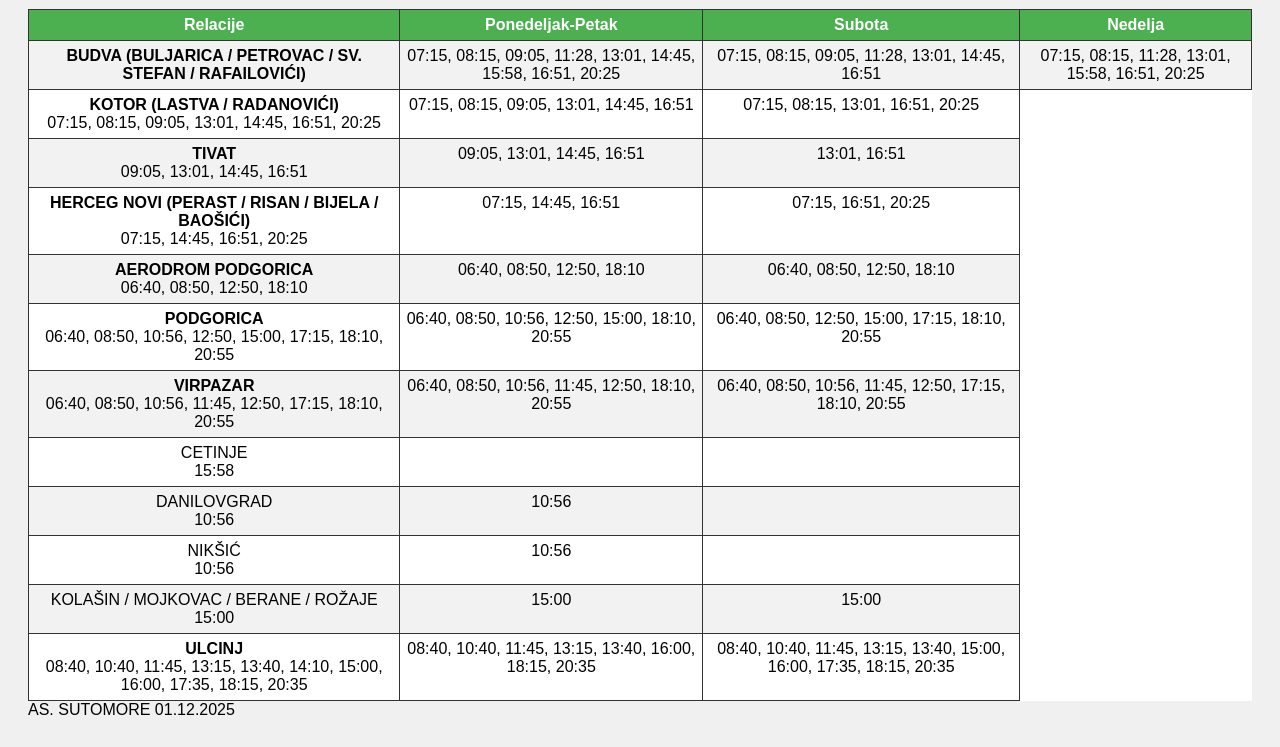
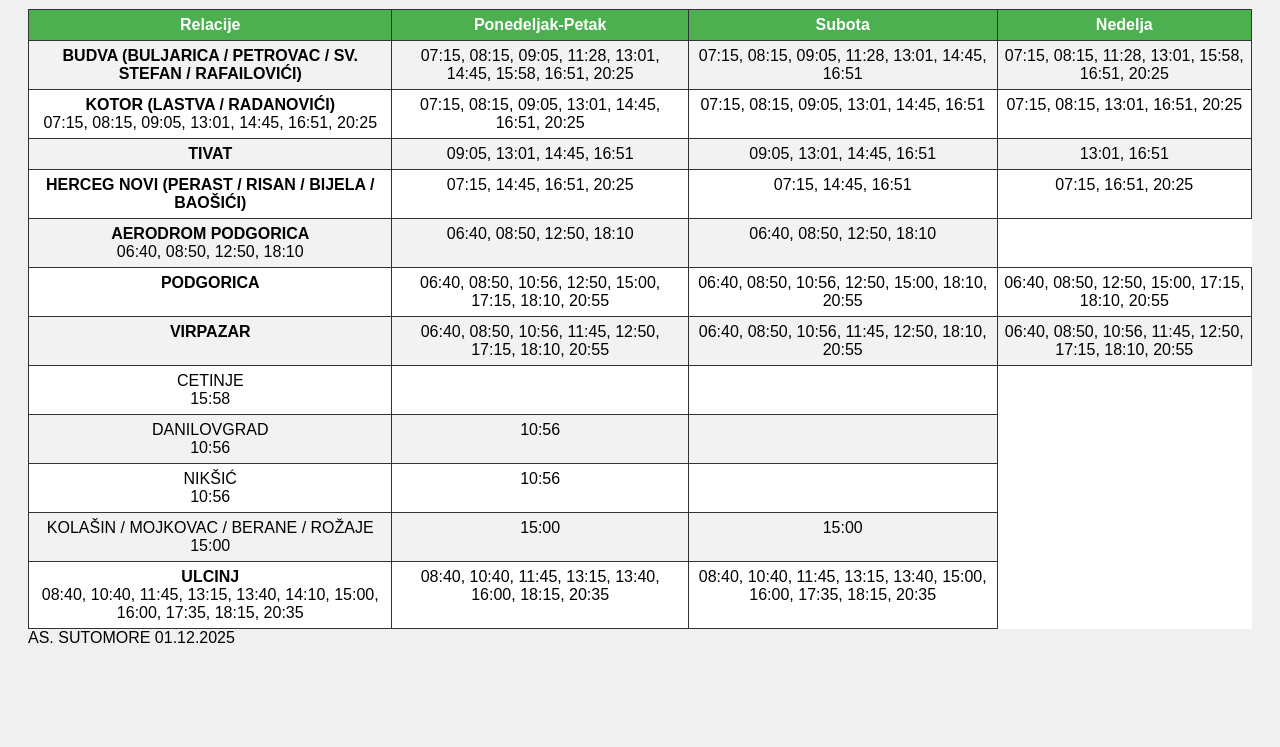
Before and after one commit to Casper13AsR/Polasci-iz-Sutomora, a plain HTML site: page index.html in a window 1280 px wide. Shown: the part 107-854 px from the top of the page. After the commit the page ends 800 px from the top, so only its background shows below. Drawn offline with Linux system fonts and the light colour scheme.

Commit message:
Update index.html

```diff
--- a/index.html
+++ b/index.html
@@ -37,18 +37,21 @@
         <td><b>KOTOR (LASTVA / RADANOVIĆI)</b><br>
             07:15, 08:15, 09:05, 13:01, 14:45, 16:51, 20:25
         </td>
+        <td>07:15, 08:15, 09:05, 13:01, 14:45, 16:51, 20:25</td>
         <td>07:15, 08:15, 09:05, 13:01, 14:45, 16:51</td>
         <td>07:15, 08:15, 13:01, 16:51, 20:25</td>
     </tr>
 
     <tr>
-        <td><b>TIVAT</b><br>09:05, 13:01, 14:45, 16:51</td>
+        <td><b>TIVAT</b><br></td>
+        <td>09:05, 13:01, 14:45, 16:51</td>
         <td>09:05, 13:01, 14:45, 16:51</td>
         <td>13:01, 16:51</td>
     </tr>
 
     <tr>
-        <td><b>HERCEG NOVI (PERAST / RISAN / BIJELA / BAOŠIĆI)</b><br>07:15, 14:45, 16:51, 20:25</td>
+        <td><b>HERCEG NOVI (PERAST / RISAN / BIJELA / BAOŠIĆI)</b><br></td>
+        <td>07:15, 14:45, 16:51, 20:25</td>
         <td>07:15, 14:45, 16:51</td>
         <td>07:15, 16:51, 20:25</td>
     </tr>
@@ -60,13 +63,15 @@
     </tr>
 
     <tr>
-        <td><b>PODGORICA</b><br>06:40, 08:50, 10:56, 12:50, 15:00, 17:15, 18:10, 20:55</td>
+        <td><b>PODGORICA</b><br></td>
+        <td>06:40, 08:50, 10:56, 12:50, 15:00, 17:15, 18:10, 20:55</td>
         <td>06:40, 08:50, 10:56, 12:50, 15:00, 18:10, 20:55</td>
         <td>06:40, 08:50, 12:50, 15:00, 17:15, 18:10, 20:55</td>
     </tr>
 
     <tr>
-        <td><b>VIRPAZAR</b><br>06:40, 08:50, 10:56, 11:45, 12:50, 17:15, 18:10, 20:55</td>
+        <td><b>VIRPAZAR</b><br></td>
+        <td>06:40, 08:50, 10:56, 11:45, 12:50, 17:15, 18:10, 20:55</td>
         <td>06:40, 08:50, 10:56, 11:45, 12:50, 18:10, 20:55</td>
         <td>06:40, 08:50, 10:56, 11:45, 12:50, 17:15, 18:10, 20:55</td>
     </tr>
```
